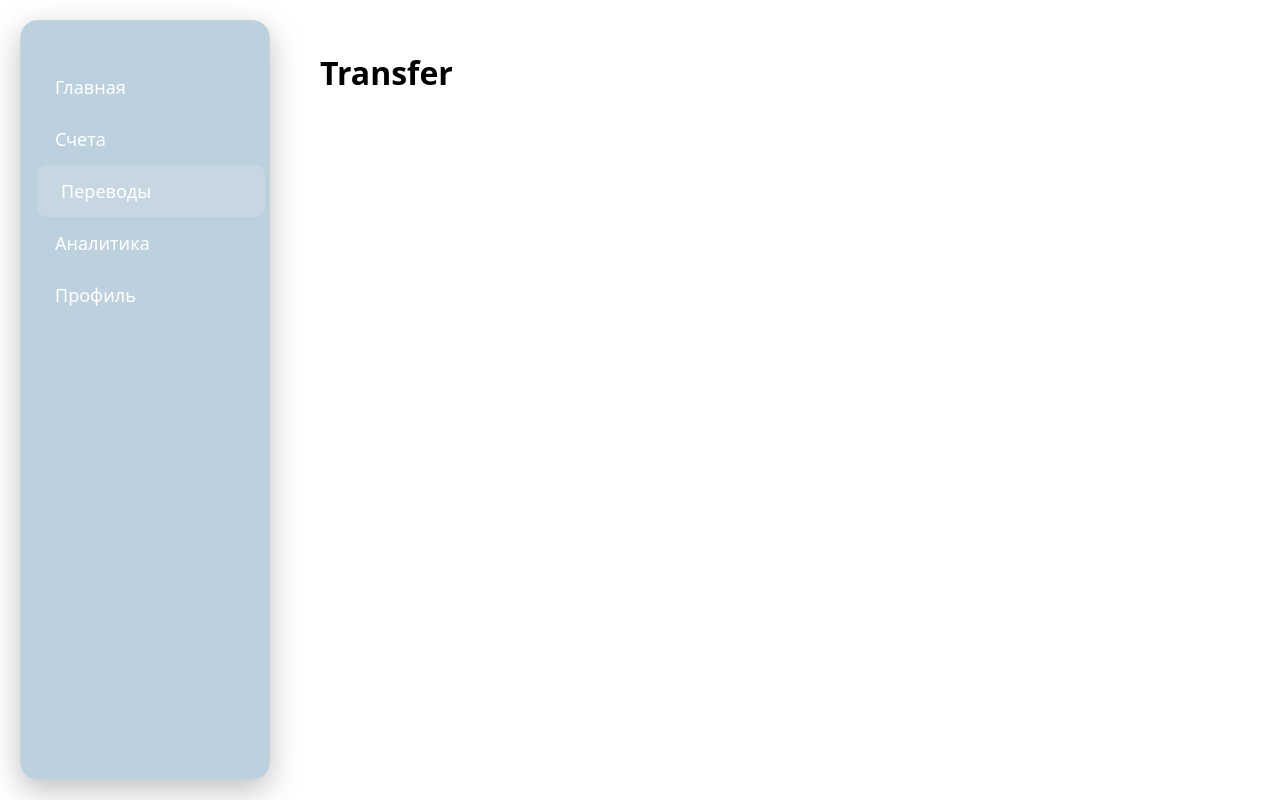
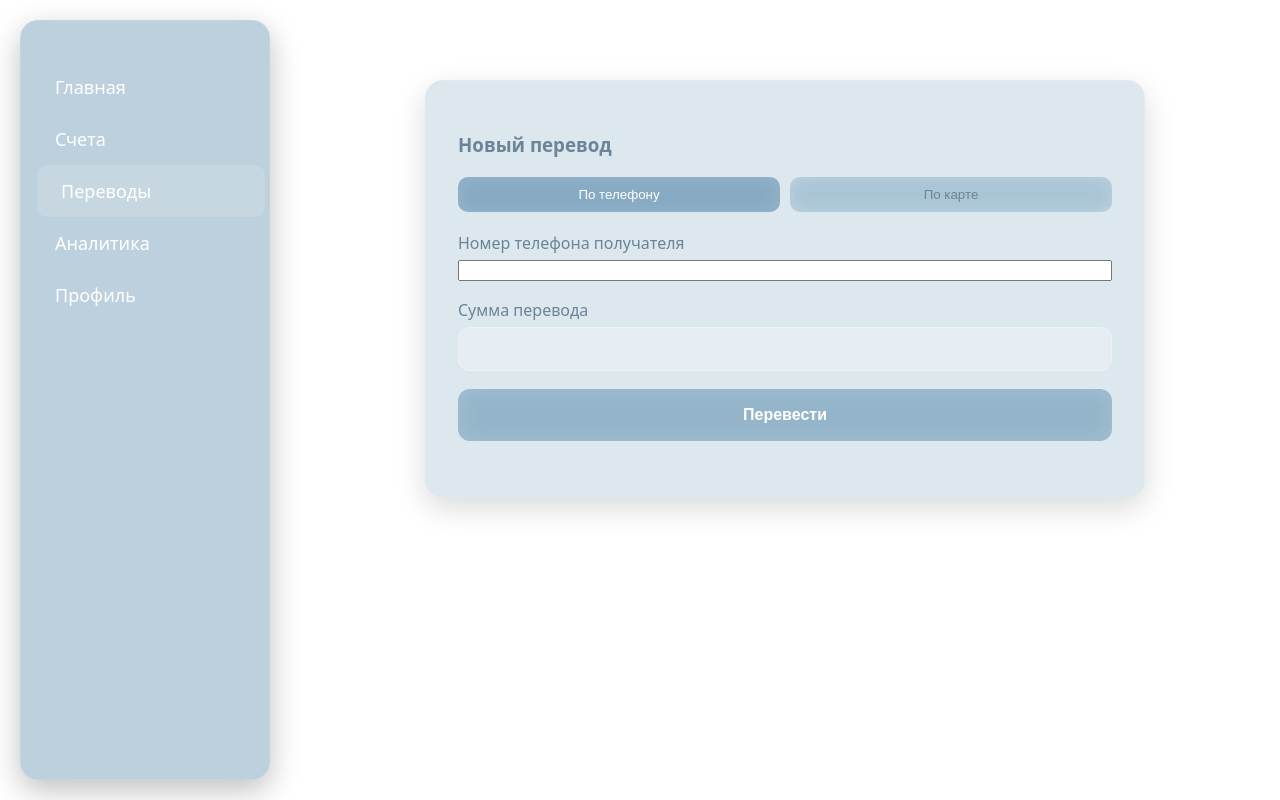
Before and after one commit to Aveyi/banking-app, a React (Vite) app in the folder frontend/: page /transfer in a window 1280 px wide. Built offline with nearby package versions, Linux system fonts and the light colour scheme.

Commit message:
Added TransferPage with styles

```diff
--- a/frontend/src/pages/TransferPage.jsx
+++ b/frontend/src/pages/TransferPage.jsx
@@ -1,7 +1,63 @@
-
+import { useState } from "react";
 
 function TransferPage() {
-  return <h1>Transfer</h1>;
+  const [mode, setMode] = useState("phone");
+  const [recipient, setRecipient] = useState("");
+  const [amount, setAmount] = useState("");
+
+  return (
+    <div className="dashboard">
+      <div className="transfer-container">
+          <div className="widget transfer-widget">
+        <h3>Новый перевод</h3>
+
+        <div className="transfer-switch">
+          <button
+            className={mode === "phone" ? "active" : ""}
+            onClick={() => setMode("phone")}
+          >
+            По телефону
+          </button>
+
+          <button
+            className={mode === "card" ? "active" : ""}
+            onClick={() => setMode("card")}
+          >
+            По карте
+          </button>
+        </div>
+
+        <div className="form-row">
+          <label>
+            {mode === "phone"
+              ? "Номер телефона получателя"
+              : "Номер карты"}
+          </label>
+
+          <input
+            type={mode === "phone" ? "tel" : "text"}
+            value={recipient}
+            onChange={(e) => setRecipient(e.target.value)}
+            placeholder=" "
+          />
+        </div>
+
+        <div className="form-row">
+          <label>Сумма перевода</label>
+          <input
+            type="number"
+            value={amount}
+            onChange={(e) => setAmount(e.target.value)}
+            placeholder=" "
+          />
+        </div>
+
+        <button className="login-btn">Перевести</button>
+      </div>
+    </div>
+      </div>
+
+  );
 }
 
 export default TransferPage;
--- a/frontend/src/styles/main.css
+++ b/frontend/src/styles/main.css
@@ -365,3 +365,42 @@ body {
     margin-bottom: 20px;
     font-size: 18px;
 }
+
+/* Переводы */
+
+.transfer-widget {
+    width: 100%;
+    max-width: 720px;
+    padding: 32px;
+}
+
+.transfer-container {
+    display: flex;
+    justify-content: center;
+    margin-top: 20px;
+}
+
+.transfer-switch {
+    display: flex;
+    gap: 10px;
+    margin: 20px 0;
+}
+
+.transfer-switch button {
+    flex: 1;
+    padding: 10px;
+    border-radius: 10px;
+    border: none;
+    cursor: pointer;
+
+    background: rgba(64, 120, 159, 0.18);
+    backdrop-filter: blur(10px);
+
+    color: #6c8497;
+    transition: 0.2s;
+}
+
+.transfer-switch button.active {
+    background: rgba(64, 120, 159, 0.45);
+    color: white;
+}
```
